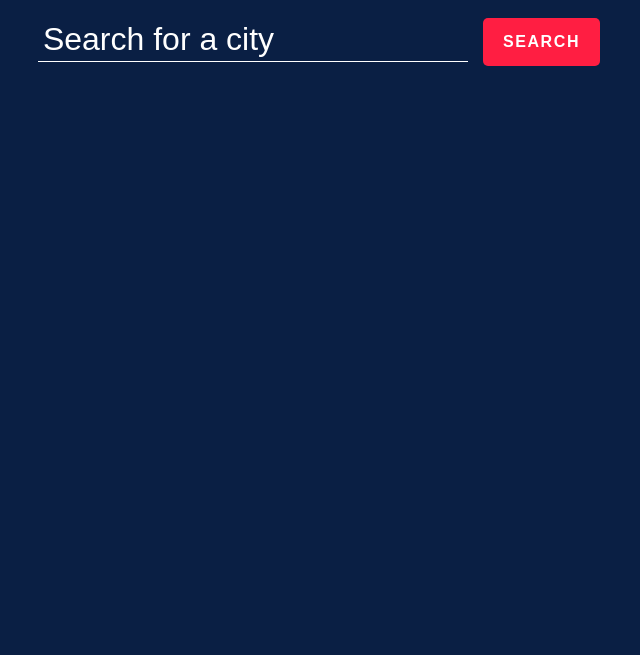
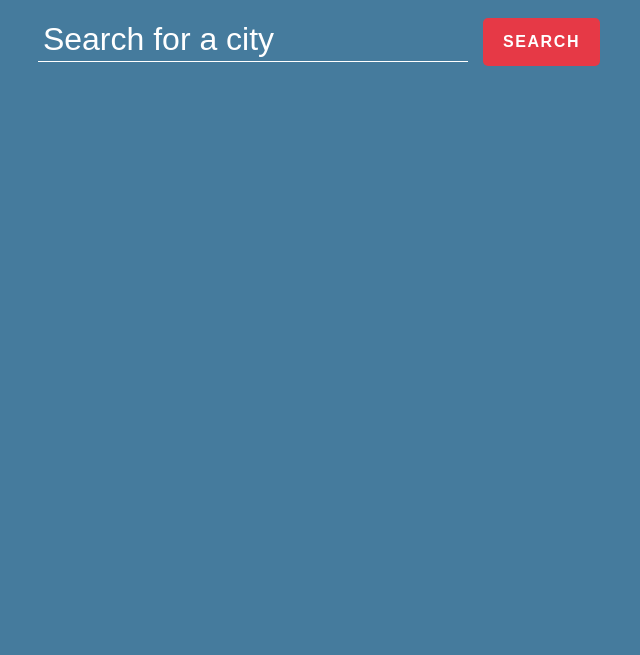
Before and after one commit to Ernestas-wq/My-Weather, a plain HTML site: page index.html in a window 1280 px wide. Shown: the part 145-800 px from the top of the page, without its empty margins (321-961 px from the left). Drawn offline with Linux system fonts and the light colour scheme.

Commit message:
small style changes

```diff
--- a/scss/components/_global.scss
+++ b/scss/components/_global.scss
@@ -1,10 +1,10 @@
 :root {
-  --bg_main: #0a1f44;
+  --bg_main: #457b9d;
   --text_light: #fff;
   --text_med: #53627c;
   --text_dark: #1e2432;
-  --red: #ff1e42;
-  --darkred: #c3112d;
+  --red: #e63946;
+  --darkred: #a4161a;
   --orange: #ff8c00;
 }
 * {
--- a/scss/components/_weather.scss
+++ b/scss/components/_weather.scss
@@ -24,6 +24,8 @@
     sup {
       font-size: 0.6em;
     }
+  }
+  &__city:hover > {
   }
   &__heading {
     position: relative;
```
Also changed, not shown: assets/css/main.css, assets/dist/css/main.min.css, 2 other files.
